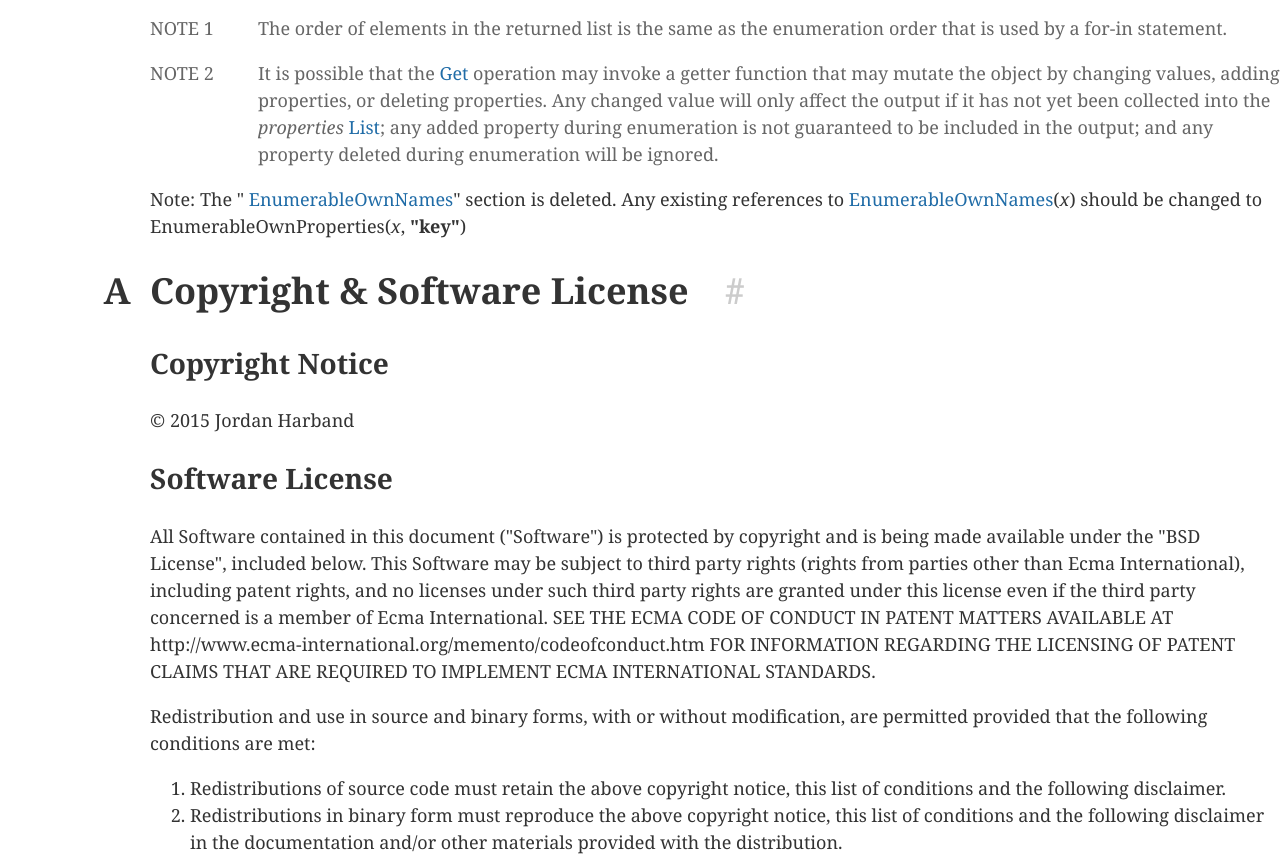
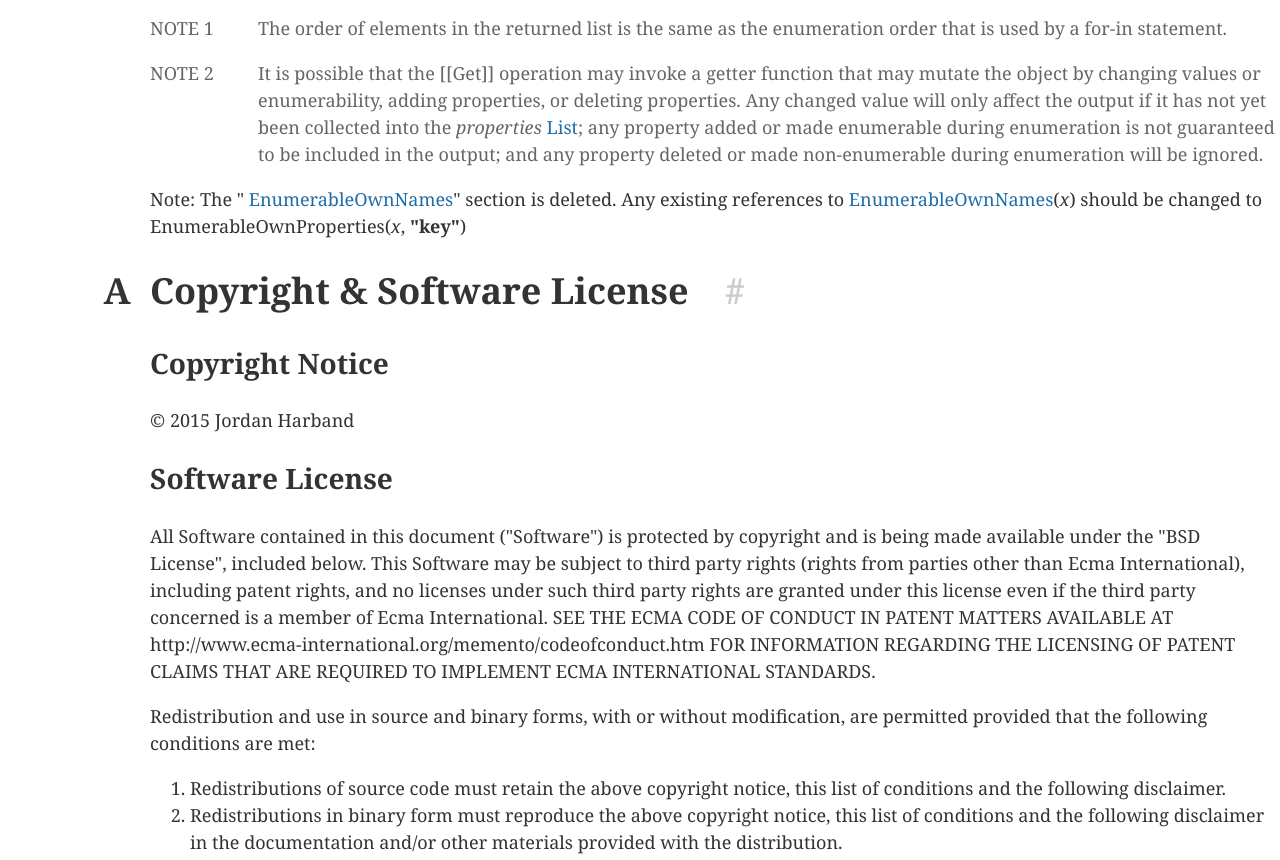
Before and after one commit to tc39/proposal-object-values-entries, a website: page index.html in a window 1280 px wide. Shown: the part 2036-2896 px from the top of the page. Drawn offline with nearby package versions, Linux system fonts and the light colour scheme.

Commit message:
Update spec note to be more explicit about changes made during enumeration.
Per https://github.com/ljharb/proposal-object-values-entries/issues/5#issuecomment-145785445

```diff
--- a/index.html
+++ b/index.html
@@ -134,9 +134,8 @@
 			</ol>
 		</emu-alg>
 		<emu-note><span class="note">Note 1</span>The order of elements in the returned list is the same as the enumeration order that is used by a for-in statement.</emu-note>
-		<emu-note><span class="note">Note 2</span>It is possible that the
-			<emu-xref aoid="Get"><a href="http://www.ecma-international.org/ecma-262/6.0/index.html#sec-get-o-p">Get</a></emu-xref> operation may invoke a getter function that may mutate the object by changing values, adding properties, or deleting properties. Any changed value will only affect the output if it has not yet been collected into the <var>properties</var>
-			<emu-xref href="#sec-list-and-record-specification-type"><a href="http://www.ecma-international.org/ecma-262/6.0/index.html#sec-list-and-record-specification-type">List</a></emu-xref>; any added property during enumeration is not guaranteed to be included in the output; and any property deleted during enumeration will be ignored.</emu-note>
+		<emu-note><span class="note">Note 2</span>It is possible that the [[Get]] operation may invoke a getter function that may mutate the object by changing values or enumerability, adding properties, or deleting properties. Any changed value will only affect the output if it has not yet been collected into the <var>properties</var>
+			<emu-xref href="#sec-list-and-record-specification-type"><a href="http://www.ecma-international.org/ecma-262/6.0/index.html#sec-list-and-record-specification-type">List</a></emu-xref>; any property added or made enumerable during enumeration is not guaranteed to be included in the output; and any property deleted or made non-enumerable during enumeration will be ignored.</emu-note>
 
 		<p>Note: The "
 			<emu-xref aoid="EnumerableOwnNames"><a href="http://www.ecma-international.org/ecma-262/6.0/index.html#sec-enumerableownnames">EnumerableOwnNames</a></emu-xref>" section is deleted. Any existing references to
```
Also changed, not shown: spec.md (+2 -0 lines), 1 other file.
